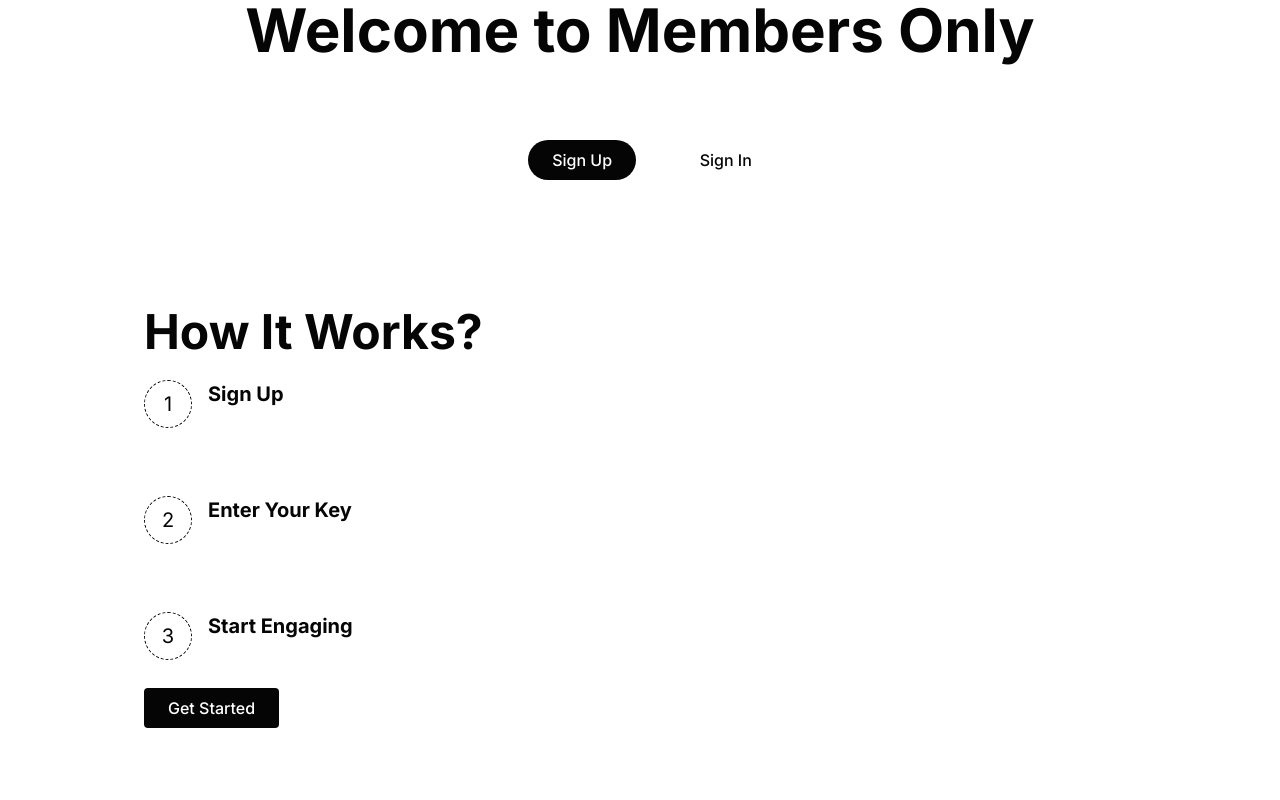
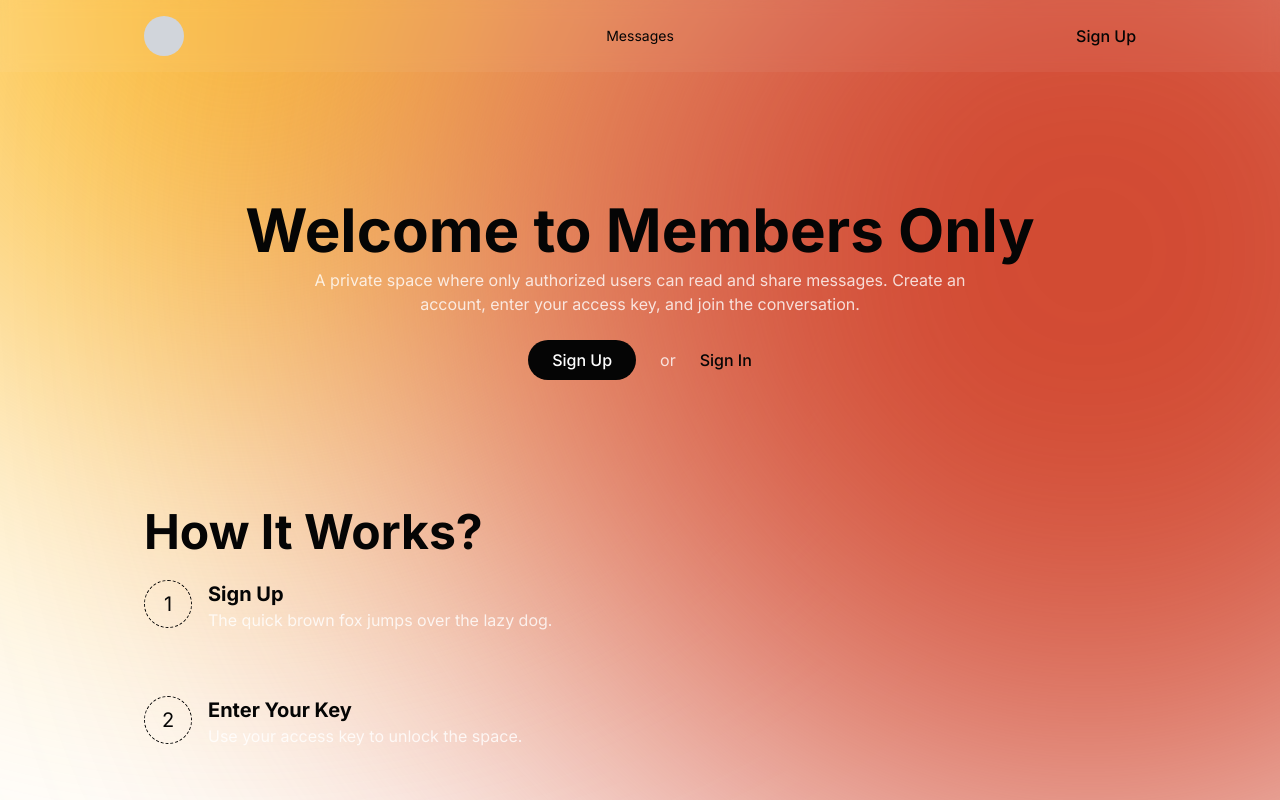
Before and after one commit to DawidGawronskiDev/members-only-refined, a Next.js app: page / in a window 1280 px wide. Shown: the top 800 px of the page. Built offline with nearby package versions, Linux system fonts and the light colour scheme.

Commit message:
create header

```diff
--- a/src/app/page.tsx
+++ b/src/app/page.tsx
@@ -1,4 +1,5 @@
 import Background from "@/components/background";
+import Header from "@/components/header";
 import SectionHow from "@/components/section-how";
 import SectionTestimonials from "@/components/section-testimonials";
 import SectionWelcome from "@/components/section-welcome";
@@ -7,7 +8,8 @@ import SectionWhy from "@/components/section-why";
 export default function Home() {
   return (
     <div className="flex flex-col gap-32">
-      {/* <Background /> */}
+      <Background />
+      <Header />
       <SectionWelcome />
       <SectionHow />
       <SectionWhy />
--- /dev/null
+++ b/src/components/header.tsx
@@ -0,0 +1,28 @@
+import MaxWidth from "@/components/ui/max-width";
+import Button from "./ui/button";
+
+// border-grid sticky top-0 z-50 w-full border-b bg-background/95 backdrop-blur supports-[backdrop-filter]:bg-background/60
+
+export default function Header() {
+  return (
+    <header className="sticky top-0 z-50 bg-gray-100/5 backdrop-blur">
+      <MaxWidth>
+        <div className="flex py-4">
+          <div className="w-full flex items-center justify-start">
+            <div className="w-10 h-10 rounded-full bg-gray-300"></div>
+          </div>
+          <div className="w-full flex items-center justify-center">
+            <nav>
+              <ul>
+                <li className="text-sm">Messages</li>
+              </ul>
+            </nav>
+          </div>
+          <div className="w-full flex items-center justify-end">
+            <Button variant="ghost">Sign Up</Button>
+          </div>
+        </div>
+      </MaxWidth>
+    </header>
+  );
+}
```
